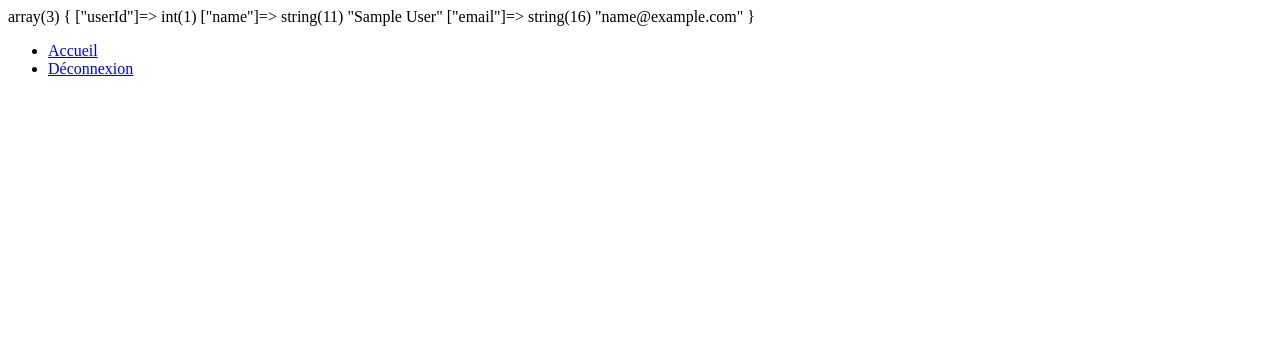
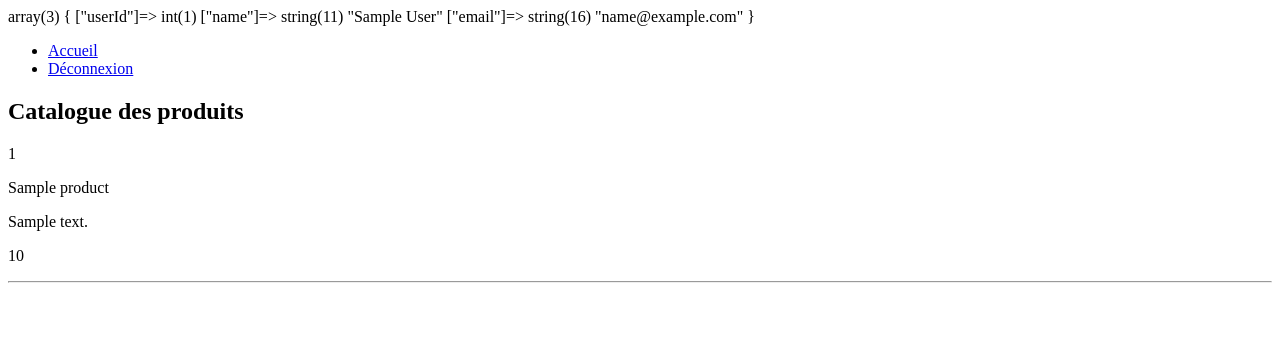
Before and after one commit to ClementTtn/ecv_projet_php, a PHP site: page / in a window 1280 px wide. Shown: the top 338 px of the page. Run offline with PHP 8.4, Linux system fonts and the light colour scheme; the visitor is signed in with stand-in values (Sample User, id 1); tables that the repository leaves empty hold one stand-in row (values such as "Sample post").

Commit message:
Affichage de l'ensemble des produits

```diff
--- a/html/index.php
+++ b/html/index.php
@@ -1,3 +1,23 @@
 <?php
-require_once('parts/header.php');
+require_once dirname(__FILE__) . '/parts/header.php';
+require_once dirname(__FILE__) . '/models/Product.php';
+
+$listProducts = Product::getListProduct();
 ?>
+
+<h2>Catalogue des produits</h2>
+
+<?php if (empty($listProducts)) : ?>
+<p>Le catalogue est vide</p>
+
+<?php else : ?>
+    <?php foreach ($listProducts as $product) : ?>
+        <article>
+            <p><?php echo $product['id'] ?></p>
+            <p><?php echo $product['name'] ?></p>
+            <p><?php echo $product['description'] ?></p>
+            <p><?php echo $product['price'] ?></p>
+        </article>
+        <hr>
+    <?php endforeach ?>
+<?php endif; ?>
```
